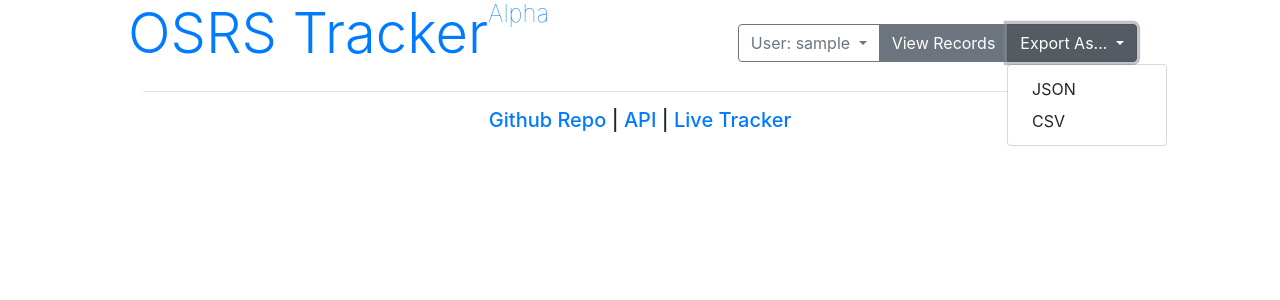
After one commit to rorygee/OSRStracker, a Flask app: template app/templates/compare.html in a window 1280 px wide, after a click on "Export As...". The commit adds this page. Shown: the top 300 px of the page. Run offline with Flask 2, Linux system fonts and the light colour scheme; the template is opened without the code that fills it: most values are stand-ins (such as "Sample title", 1, 10 or a date in 2020); form fields are guessed from the names that the template uses; some libraries are stand-ins or nearby versions.

Commit message:
Some tidying + template addition

```diff
--- a/app/routes.py
+++ b/app/routes.py
@@ -30,7 +30,6 @@ def results_page(username):
             user2 = request.form.get('username')
             return redirect('/compare/'+user1+'/'+user2+'/')
 
-    dbHandler.connect_to_db()
     dbHandler.initialise_user_table()
     dbHandler.add_xp_record(username)
     xpRecords = dbHandler.get_xp_records_for_user(username)
@@ -55,7 +54,6 @@ def compare_page(user1, user2):
             user2 = request.form.get('username')
             return redirect('/compare/'+user1+'/'+user2+'/')
 
-    dbHandler.connect_to_db()
     dbHandler.initialise_user_table()
     dbHandler.add_xp_record(user1)
     xpRecords = dbHandler.get_xp_records_for_user(user1)
@@ -63,7 +61,7 @@ def compare_page(user1, user2):
     print(xpData)
     legend = 'dates'
     labels = json.dumps(xpData[0])
-    return render_template('results.html', title='Runescape XP Tracker', records=xpRecords,
+    return render_template('compare.html', title='Runescape XP Tracker', records=xpRecords,
                            xpcolours=jsonHandler.keyColours, xpdata=xpData, keys=jsonHandler.dictKeys, legend=legend,
                            labels=labels, username=user1, form=form)
 
@@ -72,7 +70,6 @@ def compare_page(user1, user2):
 
 @app.route('/export/<username>.json')
 def export_json(username):
-    dbHandler.connect_to_db()
     dbHandler.initialise_user_table()
     xpRecords = dbHandler.get_xp_records_for_user(username)
     return jsonHandler.create_json_export(xpRecords)
--- /dev/null
+++ b/app/templates/compare.html
@@ -0,0 +1,40 @@
+{% extends "base.html" %}
+
+{% block buttons %}
+<br>
+<div class="btn-group" role="group" style="float: right">
+    <div class="btn-group" role="group">
+        <button button id="userBtnGroup" type="button" class="btn btn-outline-secondary dropdown-toggle" data-toggle="dropdown" aria-haspopup="true" aria-expanded="false">
+            User: {{ username }}
+        </button>
+        <span class="dropdown-menu p-4" aria-labelledby="userBtnGroup">
+            <span class="form-group">
+                <form action="" method="post" novalidate>
+                    {{ form.hidden_tag() }}
+                    <p>{{ form.username(class_="form-control", size=32) }}</p>
+                    <span class="btn-group" role="group">
+                        {{ form.view(class_="btn btn-primary") }}
+                        {{ form.compare(class_="btn btn-primary") }}
+                    </span>
+                </form>
+            </span>
+        </span>
+    </div>
+    <div class="btn-group" role="group" aria-label="Basic example" data-toggle="modal" data-target="#exampleModal">
+        <button type="button" class="btn btn-secondary">View Records</button>
+    </div>
+    <div class="btn-group" role="group">
+        <button id="btnGroupDrop1" type="button" class="btn btn-secondary dropdown-toggle" data-toggle="dropdown" aria-haspopup="true" aria-expanded="false">
+            Export As...
+        </button>
+        <div class="dropdown-menu" aria-labelledby="btnGroupDrop1">
+            <a class="dropdown-item" href="/export/{{ username }}.json">JSON</a>
+            <a class="dropdown-item" href="/export/{{ username }}.csv">CSV</a>
+        </div>
+    </div>
+</div>
+{% endblock %}
+
+{% block content %}
+
+{% endblock %}
```
Also changed, not shown: app/dbHandler.py (+16 -16 lines), app/templates/results.html (+6 -7 lines), app/templates/index.html (indentation only), 1 other file.
